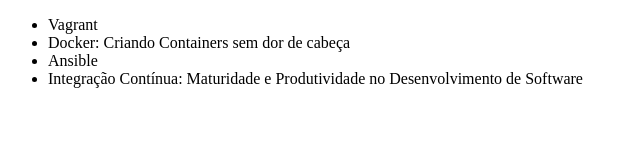
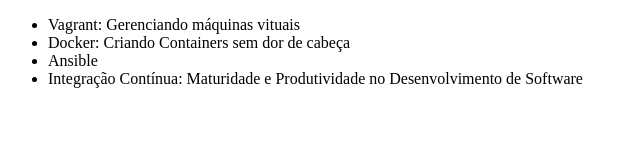
Before and after one commit to dancorrea86/alura-git, a plain HTML site: page index.html in a window 1280 px wide. Shown: the whole page, without its empty margins (0-640 px from the left). Drawn offline with Linux system fonts and the light colour scheme.

Commit message:
Corrigindo curso de vagrant

```diff
--- a/index.html
+++ b/index.html
@@ -6,7 +6,7 @@
 </head>
 <body>
     <ul>
-        <li>Vagrant</li>
+        <li>Vagrant: Gerenciando máquinas vituais</li>
         <li>Docker: Criando Containers sem dor de cabeça</li>
         <li>Ansible</li>
         <li>Integração Contínua: Maturidade e Produtividade no Desenvolvimento de Software</li>
```
